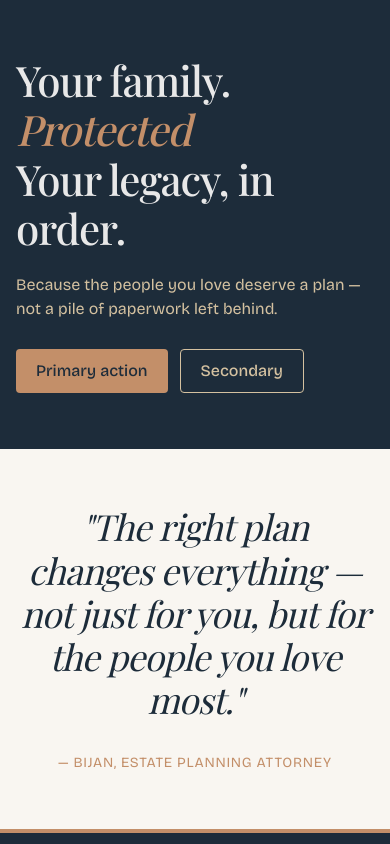
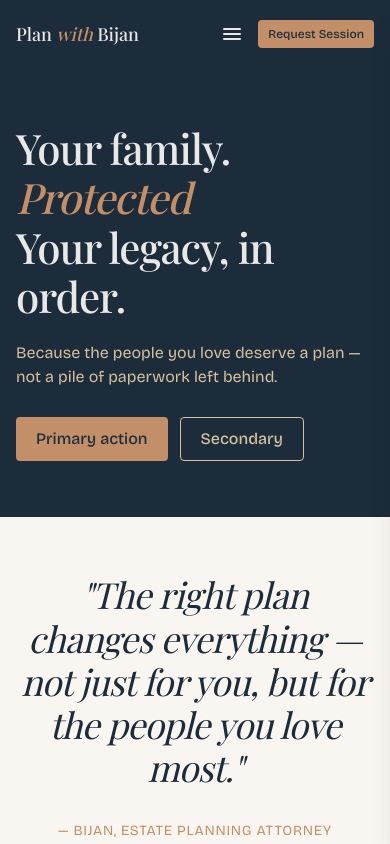
Before and after one commit to amirhoseinshahabnia/plan-with-bijan, a Next.js app: page / in a window 390 px wide. Shown: the top 844 px of the page. Built offline with nearby package versions, Linux system fonts and the light colour scheme.

Commit message:
adds header (desktop and mobile) + adds new wide breakpoint design token and hook it to tw max-width

```diff
--- a/app/globals.css
+++ b/app/globals.css
@@ -58,6 +58,9 @@
   --sand-900: hsl(38 44% 20%);
 
   --background: var(--navy-900);
+
+  /* Aliased from @theme --breakpoint-wide (900px header nav) */
+  --screen-wide: var(--breakpoint-wide);
 
   /* Type scale — readability tuned (Primer / Tailwind / Material baselines) */
   --ds-display-lg-size: 3.75rem;
@@ -162,6 +165,8 @@
   --font-sans: var(--font-bricolage-grotesque);
   --font-serif: var(--font-playfair-display);
 
+  --breakpoint-wide: 56.25rem;
+
   --text-ds-display-lg: var(--ds-display-lg-size);
   --text-ds-display-lg--line-height: var(--ds-display-lg-line-height);
   --text-ds-display-lg--font-weight: var(--ds-display-lg-font-weight);
--- a/app/layout.tsx
+++ b/app/layout.tsx
@@ -1,6 +1,7 @@
 import type { Metadata } from "next";
 import { Bricolage_Grotesque, Playfair_Display } from "next/font/google";
 import { Footer } from "@/components/layout/footer";
+import { Header } from "@/components/layout/header";
 import "./globals.css";
 
 const bricolageGrotesque = Bricolage_Grotesque({
@@ -33,6 +34,7 @@ export default function RootLayout({
       className={`${bricolageGrotesque.variable} ${playfairDisplay.variable} h-full scroll-smooth antialiased motion-reduce:scroll-auto`}
     >
       <body className="min-h-full flex flex-col font-sans">
+        <Header />
         {children}
         <Footer />
       </body>
--- /dev/null
+++ b/components/layout/brand-logo.tsx
@@ -0,0 +1,23 @@
+import Link from "next/link";
+import { cn } from "@/lib/util";
+
+type BrandLogoProps = {
+  className?: string;
+};
+
+export function BrandLogo({ className }: BrandLogoProps) {
+  return (
+    <Link
+      href="/"
+      aria-label="Plan with Bijan home"
+      className={cn(
+        "shrink-0 font-serif text-ds-body-sm nav:text-ds-body-lg font-medium transition-colors wide:text-ds-heading-sm",
+        className,
+      )}
+    >
+      Plan <span className="italic text-copper-500">with</span> Bijan
+    </Link>
+  );
+}
+
+BrandLogo.displayName = "BrandLogo";
--- /dev/null
+++ b/components/layout/header-mobile-menu.tsx
@@ -0,0 +1,156 @@
+"use client";
+
+import { useEffect, useState } from "react";
+import { createPortal } from "react-dom";
+import { Button } from "@/components/ui/button";
+import { cn } from "@/lib/util";
+
+type NavLink = {
+  label: string;
+  href: string;
+};
+
+type HeaderMobileMenuProps = {
+  links: readonly NavLink[];
+  ctaLabel: string;
+  mobileCtaLabel?: string;
+  ctaHref: string;
+};
+
+const mobileNavLinkClass =
+  "text-ds-body-md text-gray-100 transition-colors hover:text-sand-400";
+
+function HamburgerIcon() {
+  return (
+    <svg
+      width="24"
+      height="24"
+      viewBox="0 0 24 24"
+      fill="none"
+      stroke="currentColor"
+      strokeWidth="2"
+      strokeLinecap="round"
+      aria-hidden="true"
+    >
+      <path d="M4 7h16" />
+      <path d="M4 12h16" />
+      <path d="M4 17h16" />
+    </svg>
+  );
+}
+
+function CloseIcon() {
+  return (
+    <svg
+      width="24"
+      height="24"
+      viewBox="0 0 24 24"
+      fill="none"
+      stroke="currentColor"
+      strokeWidth="2"
+      strokeLinecap="round"
+      aria-hidden="true"
+    >
+      <path d="M6 6l12 12" />
+      <path d="M18 6L6 18" />
+    </svg>
+  );
+}
+
+export function HeaderMobileMenu({
+  links,
+  ctaLabel,
+  mobileCtaLabel,
+  ctaHref,
+}: HeaderMobileMenuProps) {
+  const [open, setOpen] = useState(false);
+  const [mounted, setMounted] = useState(false);
+
+  useEffect(() => {
+    setMounted(true);
+  }, []);
+
+  const close = () => setOpen(false);
+
+  return (
+    <>
+      <div className="flex min-w-0 shrink items-center gap-2 wide:hidden">
+        <button
+          type="button"
+          aria-expanded={open}
+          aria-controls="mobile-nav"
+          aria-label={open ? "Close menu" : "Open menu"}
+          onClick={() => setOpen((current) => !current)}
+          className="inline-flex h-9 w-9 shrink-0 items-center justify-center text-gray-100 transition-colors hover:text-sand-400"
+        >
+          <HamburgerIcon />
+        </button>
+        <Button
+          href={ctaHref}
+          size="xs"
+          aria-label={ctaLabel}
+          className="min-w-0 shrink px-2.5"
+        >
+          {mobileCtaLabel ?? ctaLabel}
+        </Button>
+      </div>
+
+      {mounted &&
+        createPortal(
+          <div
+            className={cn(
+              "fixed inset-0 z-50 wide:hidden",
+              !open && "pointer-events-none",
+            )}
+          >
+            <button
+              type="button"
+              aria-label="Close menu"
+              tabIndex={open ? 0 : -1}
+              onClick={close}
+              className={cn(
+                "absolute inset-0 bg-navy-950/50 transition-opacity duration-300",
+                open ? "opacity-100" : "opacity-0",
+              )}
+            />
+            <nav
+              id="mobile-nav"
+              aria-label="Mobile navigation"
+              aria-hidden={!open}
+              className={cn(
+                "absolute right-0 top-0 flex h-dvh w-[90dvw] flex-col bg-navy-900 p-6 shadow-xl transition-transform duration-300 ease-out",
+                open ? "translate-x-0" : "translate-x-full",
+              )}
+            >
+              <div className="flex justify-end">
+                <button
+                  type="button"
+                  aria-label="Close menu"
+                  onClick={close}
+                  className="inline-flex h-10 w-10 items-center justify-center text-gray-100 transition-colors hover:text-sand-400"
+                >
+                  <CloseIcon />
+                </button>
+              </div>
+              <ul className="mt-8 flex flex-col gap-6">
+                {links.map(({ label, href }) => (
+                  <li key={label}>
+                    <a
+                      href={href}
+                      className={mobileNavLinkClass}
+                      onClick={close}
+                    >
+                      {label}
+                    </a>
+                  </li>
+                ))}
+              </ul>
+            </nav>
+          </div>,
+          document.body,
+        )}
+    </>
+  );
+}
+
+HeaderMobileMenu.displayName = "HeaderMobileMenu";
--- /dev/null
+++ b/components/layout/header.tsx
@@ -0,0 +1,54 @@
+import { BrandLogo } from "@/components/layout/brand-logo";
+import { HeaderMobileMenu } from "@/components/layout/header-mobile-menu";
+import { Button } from "@/components/ui/button";
+import { Container } from "@/components/ui/container";
+import { Section } from "@/components/ui/section";
+import { cn } from "@/lib/util";
+
+const NAV_LINKS = [
+  { label: "Who We Serve", href: "#" },
+  { label: "Estate Planning Done Right", href: "#" },
+  { label: "Our Approach", href: "#" },
+] as const;
+
+const CTA_LABEL = "Request a Strategy Session";
+const MOBILE_CTA_LABEL = "Request Session";
+const CTA_HREF = "#";
+
+const navLinkClass =
+  "text-ds-body-sm text-gray-100 transition-colors hover:text-sand-400";
+
+export function Header() {
+  return (
+    <Section as="header" padding="tight" className={cn("bg-navy-900")}>
+      <Container>
+        <div className="flex min-w-0 items-center justify-between gap-2 wide:gap-4">
+          <BrandLogo className="shrink-0 text-ds-body-lg text-gray-100 hover:text-gray-200" />
+
+          <nav
+            className="hidden items-center gap-5 wide:flex"
+            aria-label="Main navigation"
+          >
+            {NAV_LINKS.map(({ label, href }) => (
+              <a key={label} href={href} className={navLinkClass}>
+                {label}
+              </a>
+            ))}
+            <Button href={CTA_HREF} size="sm">
+              {CTA_LABEL}
+            </Button>
+          </nav>
+
+          <HeaderMobileMenu
+            links={NAV_LINKS}
+            ctaLabel={CTA_LABEL}
+            mobileCtaLabel={MOBILE_CTA_LABEL}
+            ctaHref={CTA_HREF}
+          />
+        </div>
+      </Container>
+    </Section>
+  );
+}
+
+Header.displayName = "Header";
```
